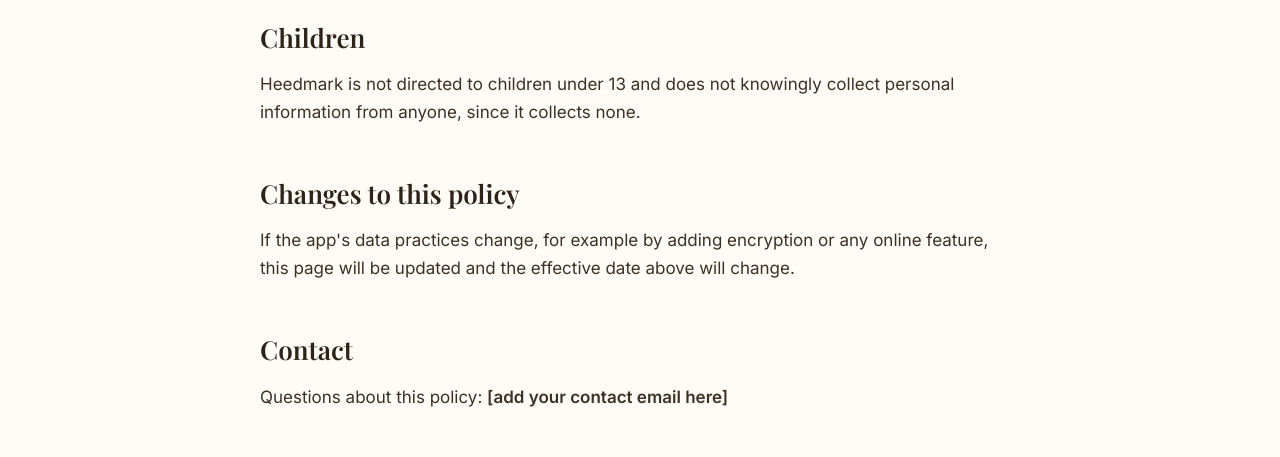
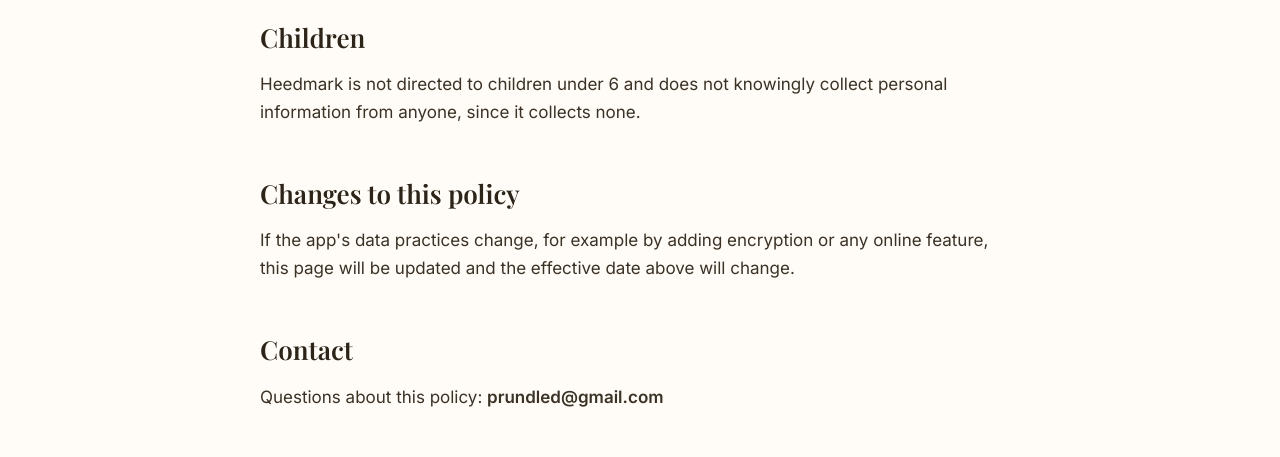
Before and after one commit to enofhl/heedmark.app, a plain HTML site: page privacy.html in a window 1280 px wide. Shown: the part 2317-2774 px from the top of the page. Drawn offline with nearby package versions, Linux system fonts and the light colour scheme.

Commit message:
Update privacy policy for children and contact email

```diff
--- a/privacy.html
+++ b/privacy.html
@@ -65,13 +65,13 @@
 </ul>
 
 <h2>Children</h2>
-<p>Heedmark is not directed to children under 13 and does not knowingly collect personal information from anyone, since it collects none.</p>
+<p>Heedmark is not directed to children under 6 and does not knowingly collect personal information from anyone, since it collects none.</p>
 
 <h2>Changes to this policy</h2>
 <p>If the app's data practices change, for example by adding encryption or any online feature, this page will be updated and the effective date above will change.</p>
 
 <h2>Contact</h2>
-<p>Questions about this policy: <b>[add your contact email here]</b></p>
+<p>Questions about this policy: <b>prundled@gmail.com</b></p>
 </main>
 
 <footer><div class="wrap">
```
